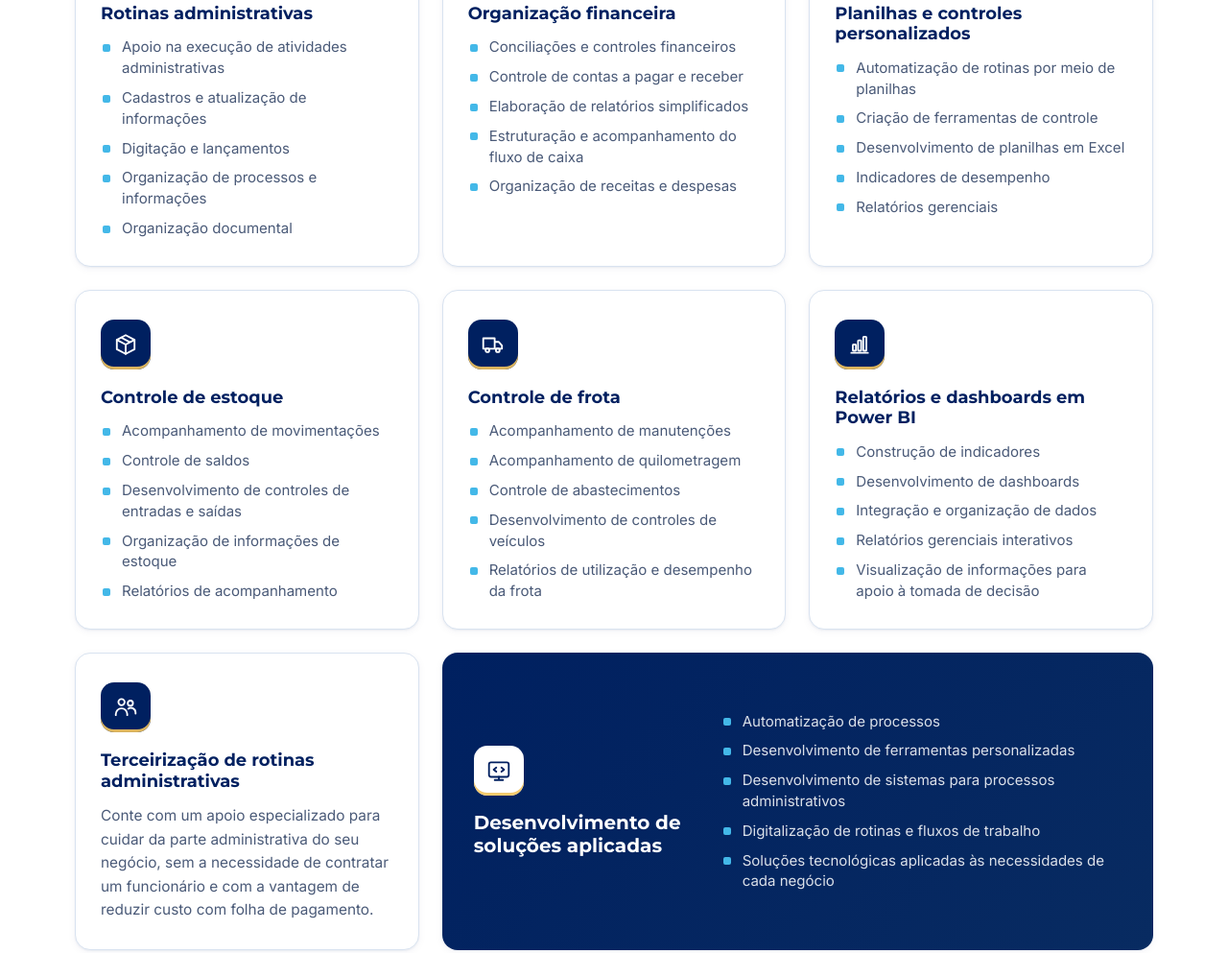
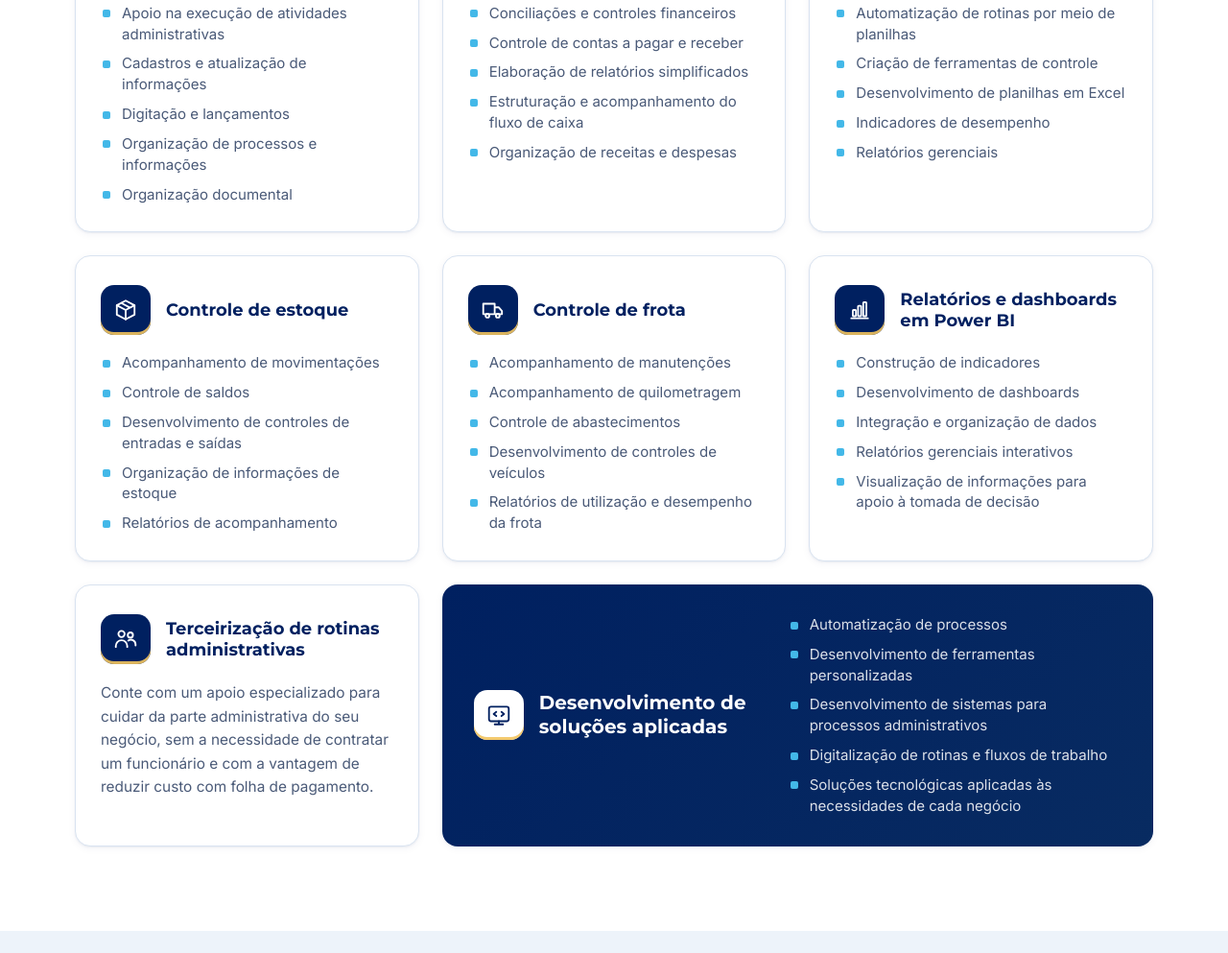
Before and after one commit to brunosaiedi/BM-Site, a plain HTML site: page index.html in a window 1280 px wide. Shown: the part 1063-2056 px from the top of the page at 96% size. Drawn offline with Linux system fonts and the light colour scheme.

Commit message:
Alinha título dos cartões de serviços ao lado do ícone, centralizado
Co-Authored-By: Claude Opus 5.5 <noreply@anthropic.com>

```diff
--- a/assets/css/style.css
+++ b/assets/css/style.css
@@ -235,7 +235,12 @@ ul { margin: 0; padding: 0; list-style: none; }
   padding: 26px 22px 24px;
   box-shadow: var(--shadow-sm);
   transition: transform .25s var(--ease), box-shadow .25s var(--ease), border-color .25s;
+  /* ícone à esquerda, título centralizado ao lado; conteúdo abaixo */
+  display: grid; grid-template-columns: 52px 1fr; column-gap: 16px; row-gap: 18px; align-content: start;
 }
+.card > * { grid-column: 1 / -1; }
+.card > .card-icon { grid-column: 1; align-self: center; }
+.card > h3 { grid-column: 2; align-self: center; }
 .card::before { /* filete superior discreto */
   content: ""; position: absolute; left: 22px; right: 22px; top: -1px; height: 3px;
   background: linear-gradient(90deg, var(--navy), var(--sky));
@@ -248,11 +253,11 @@ ul { margin: 0; padding: 0; list-style: none; }
   width: 52px; height: 52px; border-radius: 14px;
   display: grid; place-items: center;
   background: var(--navy); color: var(--white);
-  margin-bottom: 18px;
+  flex: none;
   box-shadow: inset 0 -3px 0 rgba(242, 196, 94, .9);
 }
 .card-icon svg { width: 26px; height: 26px; }
-.card h3 { font-size: 1.12rem; font-weight: 700; margin-bottom: 14px; }
+.card h3 { font-size: 1.12rem; font-weight: 700; line-height: 1.25; margin: 0; }
 
 .card ul { display: grid; gap: 9px; }
 .card li {
@@ -271,7 +276,7 @@ ul { margin: 0; padding: 0; list-style: none; }
 .card-wide h3 { color: var(--white); }
 .card-wide li { color: rgba(255, 255, 255, .86); }
 .card-wide .card-icon { background: var(--white); color: var(--navy); }
-.card-wide-head { display: flex; flex-direction: column; }
+.card-wide-head { display: flex; align-items: center; gap: 16px; }
 
 /* =========================================================
    04 · Sobre
@@ -437,8 +442,8 @@ ul { margin: 0; padding: 0; list-style: none; }
   .cards { grid-template-columns: repeat(3, 1fr); gap: 24px; }
   .card { padding: 30px 26px 28px; }
   .card-outsourcing { grid-column: auto; }
-  .card-wide { grid-column: span 2; display: grid; grid-template-columns: 230px 1fr; gap: 28px; align-items: center; padding: 30px 32px; }
-  .card-wide-head .card-icon { margin-bottom: 16px; }
+  .card-wide { grid-column: span 2; display: grid; grid-template-columns: 300px 1fr; gap: 28px; align-items: center; padding: 30px 32px; }
+  .card-wide > * { grid-column: auto; }
   .card-wide h3 { margin: 0; font-size: 1.25rem; }
   .card-wide ul { grid-template-columns: 1fr; }
 }
```
